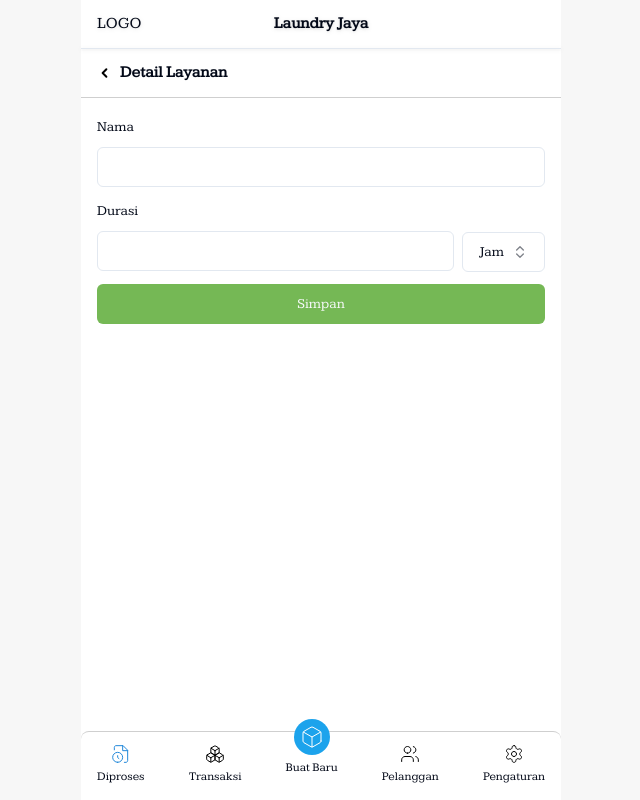
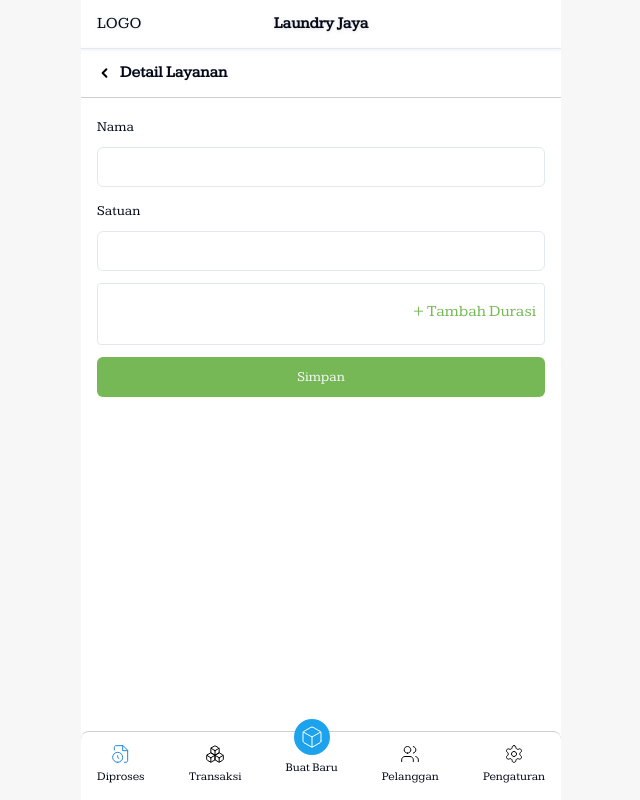
Before and after one commit to laundryapps123/merchant-app-fe, a React (Vite) app: page /settings/service/1 in a window 1280 px wide. Shown: the whole page, without its empty margins (319-959 px from the left). Built offline with nearby package versions, Linux system fonts and the light colour scheme.

Commit message:
feat(setting-service): implement array form

```diff
--- a/src/pages/settings/setting-service/settingServiceForm.tsx
+++ b/src/pages/settings/setting-service/settingServiceForm.tsx
@@ -3,7 +3,7 @@ import { BreadcrumbContext } from "../../../context/breadcrumb";
 import { useParams } from "react-router-dom";
 import { Input } from "../../../components/ui/input";
 import { z } from "zod";
-import { useForm } from "react-hook-form";
+import { useFieldArray, useForm } from "react-hook-form";
 import { zodResolver } from "@hookform/resolvers/zod";
 import {
   Form,
@@ -16,9 +16,10 @@ import {
 import { Dropdown } from "../../../components/ui/dropdown";
 import { Button } from "../../../components/ui/button";
 
-interface IDurationType {
+interface IDuration {
   id: number;
-  name: string;
+  duration: string;
+  price: number;
 }
 
 const SettingServiceForm = () => {
@@ -27,28 +28,28 @@ const SettingServiceForm = () => {
   const { id } = useParams();
   const formSchema = z.object({
     name: z.string().min(1, { message: "Nama wajib diisi" }),
-    duration: z.string().min(1, { message: "Durasi wajib diisi" }),
-    durationType: z.any(),
+    unit: z.string().min(1, { message: "Satuan wajib diisi" }),
+    duration: z.any(),
   });
   const form = useForm<z.infer<typeof formSchema>>({
     resolver: zodResolver(formSchema),
     defaultValues: {
       name: "",
+      unit: "",
+      duration: [
+        {
+          id: 1,
           duration: "",
-      durationType: "",
+          price: 0,
+        },
+      ],
     },
   });
-  const [durationType, setDurationType] = useState<number>(1);
-  const durationTypes: IDurationType[] = [
-    {
-      id: 1,
-      name: "Jam",
-    },
-    {
-      id: 2,
-      name: "Hari",
-    },
-  ];
+
+  // const { fields, append, remove } = useFieldArray({
+  //   control: form.control,
+  //   name: "duration",
+  // });
 
   useEffect(() => {
     const title: string = id ? "Detail Layanan" : "Buat Layanan";
@@ -62,6 +63,8 @@ const SettingServiceForm = () => {
   const submitForm = (values: z.infer<typeof formSchema>) => {
     console.log("submit", values);
   };
+
+  const addDuration = () => {};
 
   return (
     <div className="mx-4">
@@ -85,14 +88,13 @@ const SettingServiceForm = () => {
             ></FormField>
           </div>
 
-          <div className="mb-3 flex gap-2">
-            <div className="w-[80%]">
+          <div className="mb-3">
             <FormField
               control={form.control}
-                name="duration"
+              name="unit"
               render={({ field }) => (
                 <FormItem>
-                    <FormLabel>Durasi</FormLabel>
+                  <FormLabel>Satuan</FormLabel>
 
                   <FormControl>
                     <Input type="text" {...field} />
@@ -104,30 +106,47 @@ const SettingServiceForm = () => {
             ></FormField>
           </div>
 
-            <div className="mt-[33px]">
-              <FormField
+          <div className="mb-3 rounded border p-2">
+            {/* <FormField
               control={form.control}
-                name="durationType"
-                render={() => (
+              name="duration"
+              render={({ field }) => {
+                durations.map((duration: IDuration) => (
+                  <div className="grid grid-cols-2 gap-2">
+                    <div>
                       <FormItem>
+                        <FormLabel>Durasi</FormLabel>
+
                         <FormControl>
-                      <Dropdown
-                        options={durationTypes}
-                        optionLabel="name"
-                        optionValue="id"
-                        value={durationType}
-                        onOptionSelected={($event) => {
-                          setDurationType($event);
-                          console.log($event);
-                        }}
-                      />
+                          <Input type="text" {...field} />
                         </FormControl>
 
                         <FormMessage />
                       </FormItem>
-                )}
-              ></FormField>
                     </div>
+
+                    <div>
+                      <FormItem>
+                        <FormLabel>Harga</FormLabel>
+
+                        <FormControl>
+                          <Input type="text" {...field} />
+                        </FormControl>
+
+                        <FormMessage />
+                      </FormItem>
+                    </div>
+                  </div>
+                ));
+              }}
+            ></FormField> */}
+
+            <p
+              className="flex justify-end mt-2 mb-3 cursor-pointer text-watermelon-2"
+              onClick={addDuration}
+            >
+              + Tambah Durasi
+            </p>
           </div>
 
           <Button className="w-full bg-watermelon-2" type="submit">
```
Lines whose indentation alone changed are shown as unchanged.
